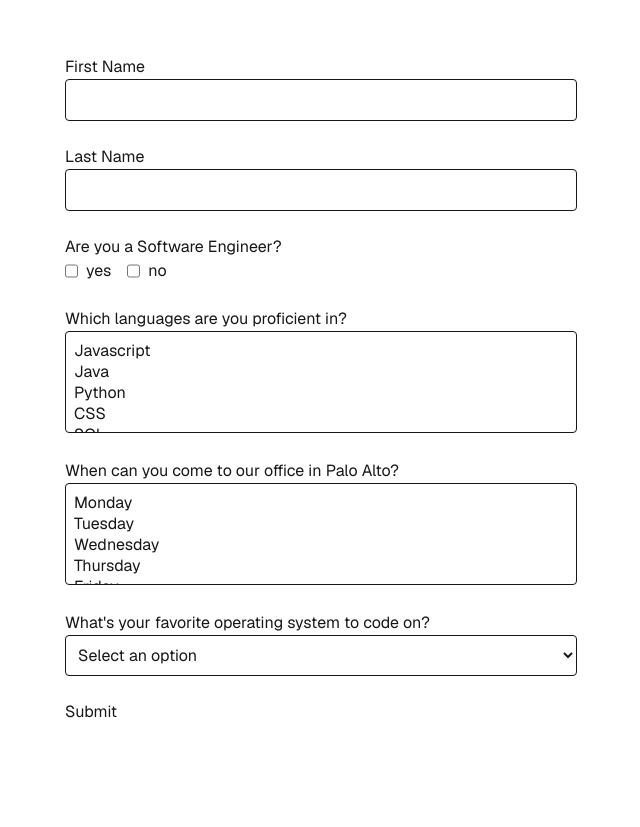
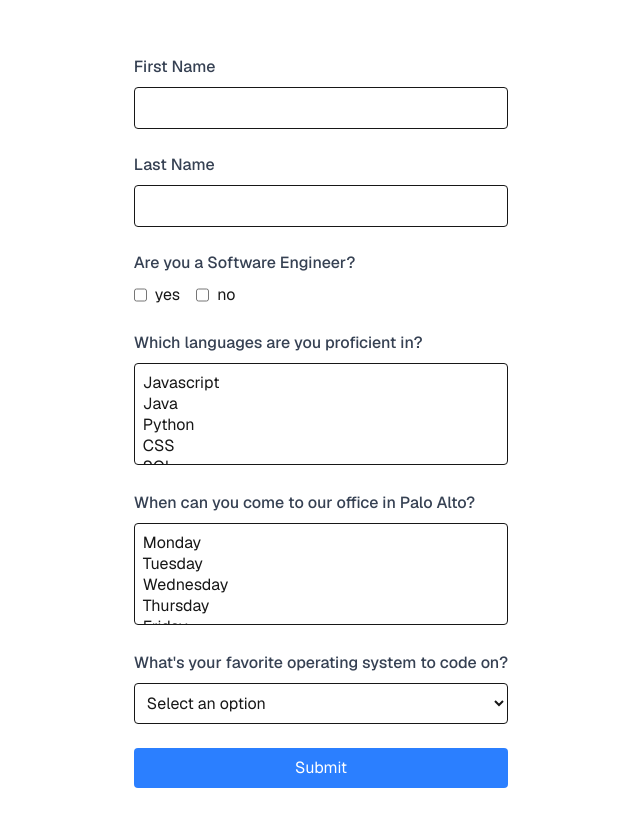
Before and after one commit to samedhi/striim-take-home, a Next.js app: page / in a window 1280 px wide. Shown: the part 109-936 px from the top of the page, without its empty margins (319-959 px from the left). Built offline with nearby package versions, Linux system fonts and the light colour scheme.

Commit message:
Pretty it up a bit

```diff
--- a/src/app/modules/formBuilder/formBuilder.jsx
+++ b/src/app/modules/formBuilder/formBuilder.jsx
@@ -92,13 +92,16 @@ export default function FormBuilder({ formData }) {
     return <form onSubmit={submit} className="w-full max-w-lg space-y-6">
              {formData.fields.map(field => (
                  <div key={field.name} className="space-y-2">
-                   <label>{field.label}</label>
+                   <label className="block font-medium text-gray-700">{field.label}</label>
                    {renderField(field)}
                    {errors[field.name] && (
                        <p className="text-red-500 text-sm">{errors[field.name]}</p>
                    )}
                  </div>
              ))}
-             <button type="submit">Submit</button>
+             <button type="submit"
+                     className="w-full bg-blue-500 text-white py-2 px-4 rounded hover:bg-blue-600 transition">
+               Submit
+             </button>
            </form>;
 }
```
